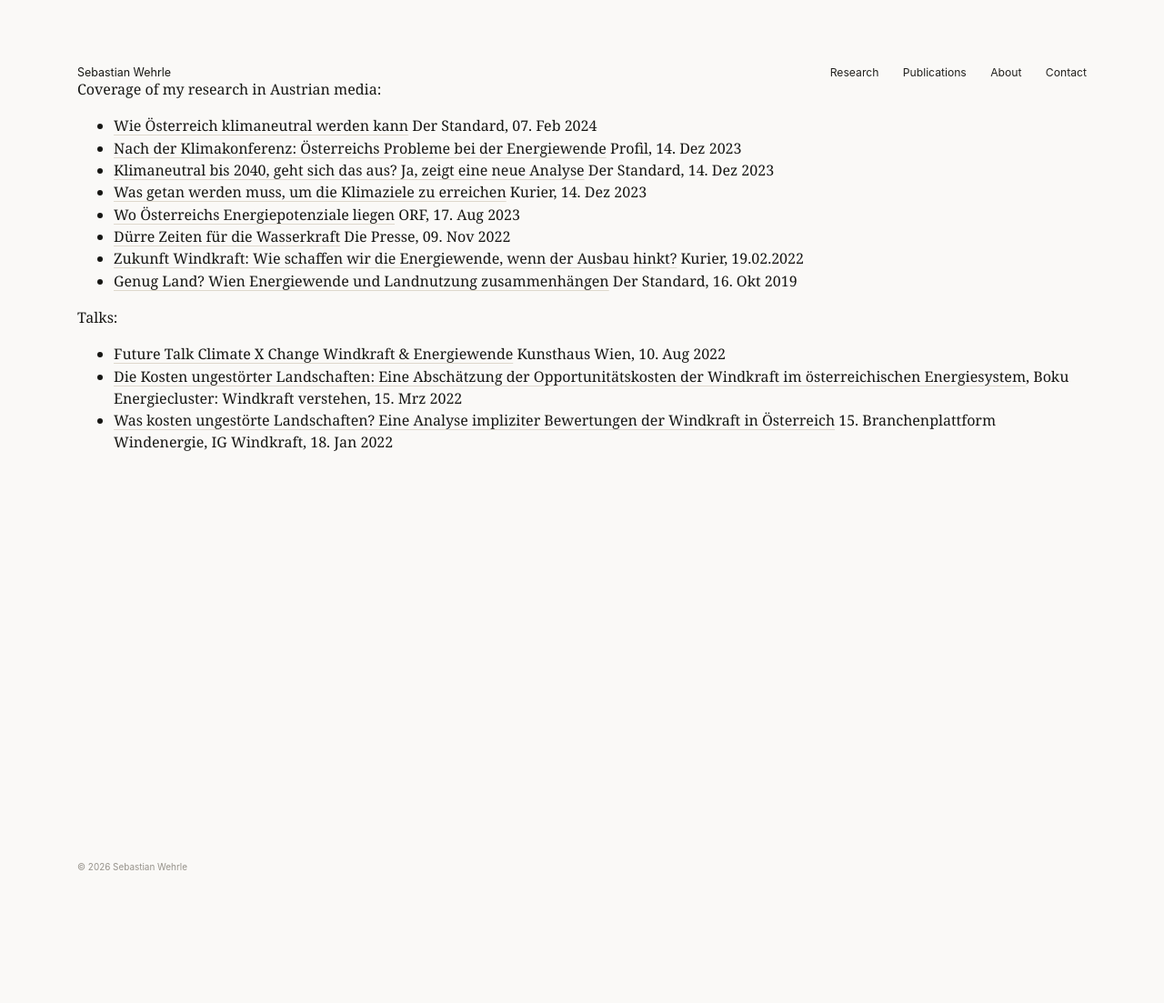
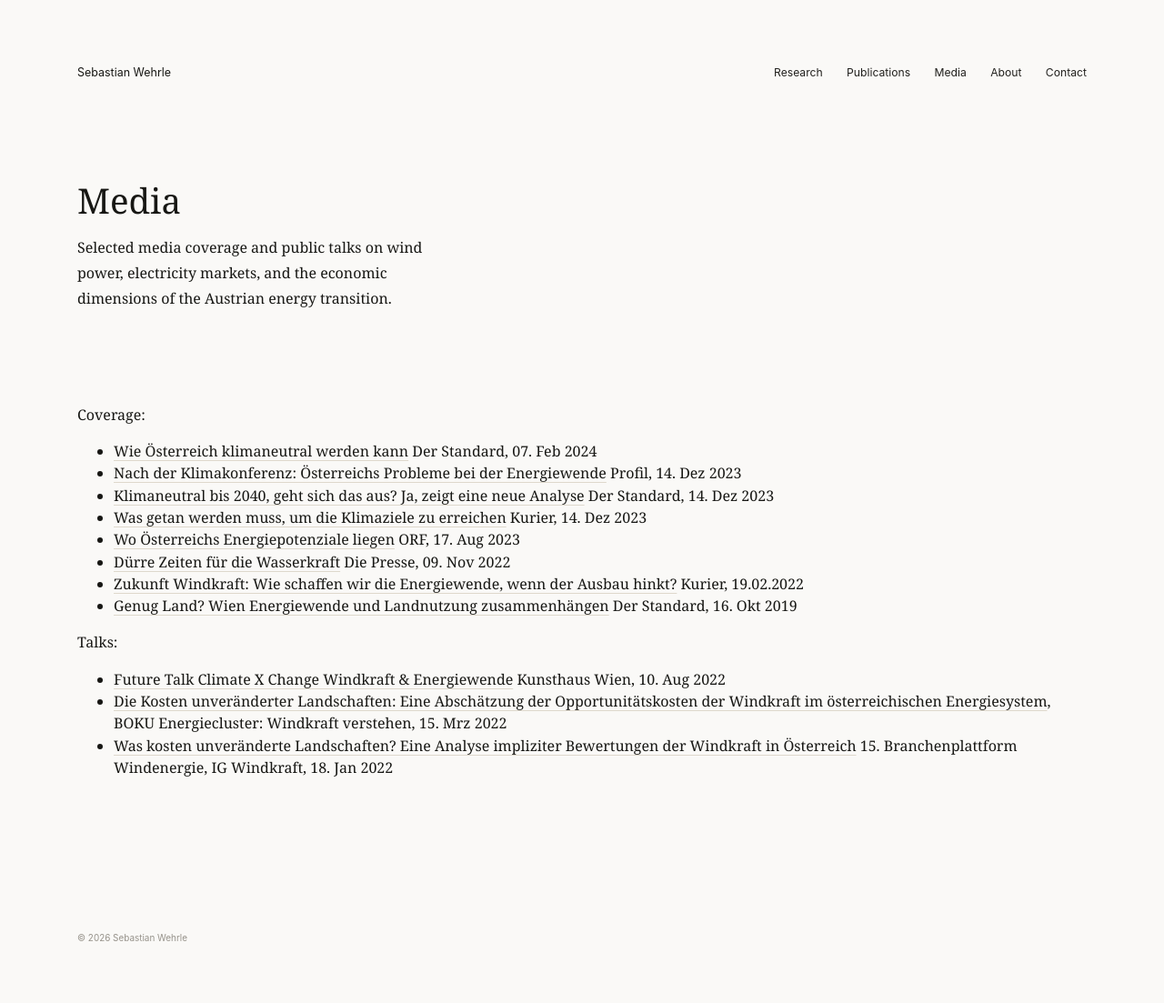
Before and after one commit to sebwehrle/sebwehrle.github.io, a Jekyll site: the page built from media.md, in a window 1280 px wide. Shown: the whole page at 91% size. Built offline with Jekyll 4.4.1, drawn with Linux system fonts in a browser that asks for light colours; before the commit the page ends 1025 px from its top, so only the background shows below that.

Commit message:
Update site positioning and media page

```diff
--- a/_layouts/default.html
+++ b/_layouts/default.html
@@ -20,6 +20,7 @@
         <nav class="site-nav" aria-label="Primary navigation">
             <a href="{{ '/research/' | relative_url }}" {% if current_url == '/research/' %}aria-current="page"{% endif %}>Research</a>
             <a href="{{ '/publications/' | relative_url }}" {% if current_url == '/publications/' %}aria-current="page"{% endif %}>Publications</a>
+            <a href="{{ '/media/' | relative_url }}" {% if current_url == '/media/' %}aria-current="page"{% endif %}>Media</a>
             <a href="{{ '/about/' | relative_url }}" {% if current_url == '/about/' %}aria-current="page"{% endif %}>About</a>
             <a href="{{ '/contact/' | relative_url }}" {% if current_url == '/contact/' %}aria-current="page"{% endif %}>Contact</a>
         </nav>
--- a/media.md
+++ b/media.md
@@ -1,20 +1,28 @@
 ---
 layout: default
-title: "media & talks"
+title: "Media"
+description: "Selected media coverage and public talks."
 permalink: /media/
 ---
 
-Coverage of my research in Austrian media:
-* [Wie Österreich klimaneutral werden kann](https://www.derstandard.at/story/3000000205443/wie-oesterreich-klimaneutral-werden-kann) Der Standard, 07. Feb 2024
-* [Nach der Klimakonferenz: Österreichs Probleme bei der Energiewende](https://www.profil.at/morgenpost/nach-der-klimakonferenz-oesterreichs-probleme-bei-der-energiewende/402707296) Profil, 14. Dez 2023
-* [Klimaneutral bis 2040, geht sich das aus? Ja, zeigt eine neue Analyse](https://www.derstandard.at/story/3000000199643/klimaneutral-bis-2040-geht-sich-das-aus-ja-zeigt-eine-neue-analyse) Der Standard, 14. Dez 2023
-* [Was getan werden muss, um die Klimaziele zu erreichen](https://kurier.at/wirtschaft/klimaziele-erneuerbare-net-zero-oesterreich-2040/402708217) Kurier, 14. Dez 2023
-* [Wo Österreichs Energiepotenziale liegen](https://orf.at/stories/3326689/) ORF, 17. Aug 2023
-* [Dürre Zeiten für die Wasserkraft](https://www.diepresse.com/6160671/duerre-zeiten-fuer-die-wasserkraft) Die Presse, 09. Nov 2022
-* [Zukunft Windkraft: Wie schaffen wir die Energiewende, wenn der Ausbau hinkt?](https://kurier.at/wirtschaft/karriere/zukunft-windkraft-wie-schaffen-wir-die-energiewende-wenn-der-ausbau-hinkt/401909173) Kurier, 19.02.2022
-* [Genug Land? Wien Energiewende und Landnutzung zusammenhängen](https://www.derstandard.at/story/2000109902224/genug-land-wie-energiewende-und-landnutzung-zusammenhaengen) Der Standard, 16. Okt 2019
+<section class="page-intro page-intro--single">
+  <h1 class="page-title">Media</h1>
+  <p class="page-summary">Selected media coverage and public talks on wind power, electricity markets, and the economic dimensions of the Austrian energy transition.</p>
+</section>
+
+Coverage:
+
+* [Wie Österreich klimaneutral werden kann](https://www.derstandard.at/story/3000000205443/wie-oesterreich-klimaneutral-werden-kann){:target="_blank" rel="noopener noreferrer"} Der Standard, 07. Feb 2024
+* [Nach der Klimakonferenz: Österreichs Probleme bei der Energiewende](https://www.profil.at/morgenpost/nach-der-klimakonferenz-oesterreichs-probleme-bei-der-energiewende/402707296){:target="_blank" rel="noopener noreferrer"} Profil, 14. Dez 2023
+* [Klimaneutral bis 2040, geht sich das aus? Ja, zeigt eine neue Analyse](https://www.derstandard.at/story/3000000199643/klimaneutral-bis-2040-geht-sich-das-aus-ja-zeigt-eine-neue-analyse){:target="_blank" rel="noopener noreferrer"} Der Standard, 14. Dez 2023
+* [Was getan werden muss, um die Klimaziele zu erreichen](https://kurier.at/wirtschaft/klimaziele-erneuerbare-net-zero-oesterreich-2040/402708217){:target="_blank" rel="noopener noreferrer"} Kurier, 14. Dez 2023
+* [Wo Österreichs Energiepotenziale liegen](https://orf.at/stories/3326689/){:target="_blank" rel="noopener noreferrer"} ORF, 17. Aug 2023
+* [Dürre Zeiten für die Wasserkraft](https://www.diepresse.com/6160671/duerre-zeiten-fuer-die-wasserkraft){:target="_blank" rel="noopener noreferrer"} Die Presse, 09. Nov 2022
+* [Zukunft Windkraft: Wie schaffen wir die Energiewende, wenn der Ausbau hinkt?](https://kurier.at/wirtschaft/karriere/zukunft-windkraft-wie-schaffen-wir-die-energiewende-wenn-der-ausbau-hinkt/401909173){:target="_blank" rel="noopener noreferrer"} Kurier, 19.02.2022
+* [Genug Land? Wien Energiewende und Landnutzung zusammenhängen](https://www.derstandard.at/story/2000109902224/genug-land-wie-energiewende-und-landnutzung-zusammenhaengen){:target="_blank" rel="noopener noreferrer"} Der Standard, 16. Okt 2019
 
 Talks:
-* [Future Talk Climate X Change Windkraft & Energiewende](https://www.kunsthauswien.com/en/education/future-talk-windkraft-energiewende/) Kunsthaus Wien, 10. Aug 2022
-* [Die Kosten ungestörter Landschaften: Eine Abschätzung der Opportunitätskosten der Windkraft im österreichischen Energiesystem](https://www.youtube.com/watch?v=kVZjrdbKoZQ), Boku Energiecluster: Windkraft verstehen, 15. Mrz 2022
-* [Was kosten ungestörte Landschaften? Eine Analyse impliziter Bewertungen der Windkraft in Österreich](https://www.igwindkraft.at/?mdoc_id=1043799) 15. Branchenplattform Windenergie, IG Windkraft, 18. Jan 2022
+
+* [Future Talk Climate X Change Windkraft & Energiewende](https://www.kunsthauswien.com/media/future-talk-wind-power-energy-transition){:target="_blank" rel="noopener noreferrer"} Kunsthaus Wien, 10. Aug 2022
+* [Die Kosten unveränderter Landschaften: Eine Abschätzung der Opportunitätskosten der Windkraft im österreichischen Energiesystem](https://www.youtube.com/watch?v=kVZjrdbKoZQ){:target="_blank" rel="noopener noreferrer"}, BOKU Energiecluster: Windkraft verstehen, 15. Mrz 2022
+* [Was kosten unveränderte Landschaften? Eine Analyse impliziter Bewertungen der Windkraft in Österreich](https://forschung.boku.ac.at/de/researcher/Sebastian-Wehrle-2CAF7AB51303C2FA){:target="_blank" rel="noopener noreferrer"} 15. Branchenplattform Windenergie, IG Windkraft, 18. Jan 2022
```
Also changed, not shown: about.md (+3 -3 lines), index.md (+2 -2 lines), research.md (+5 -5 lines).
